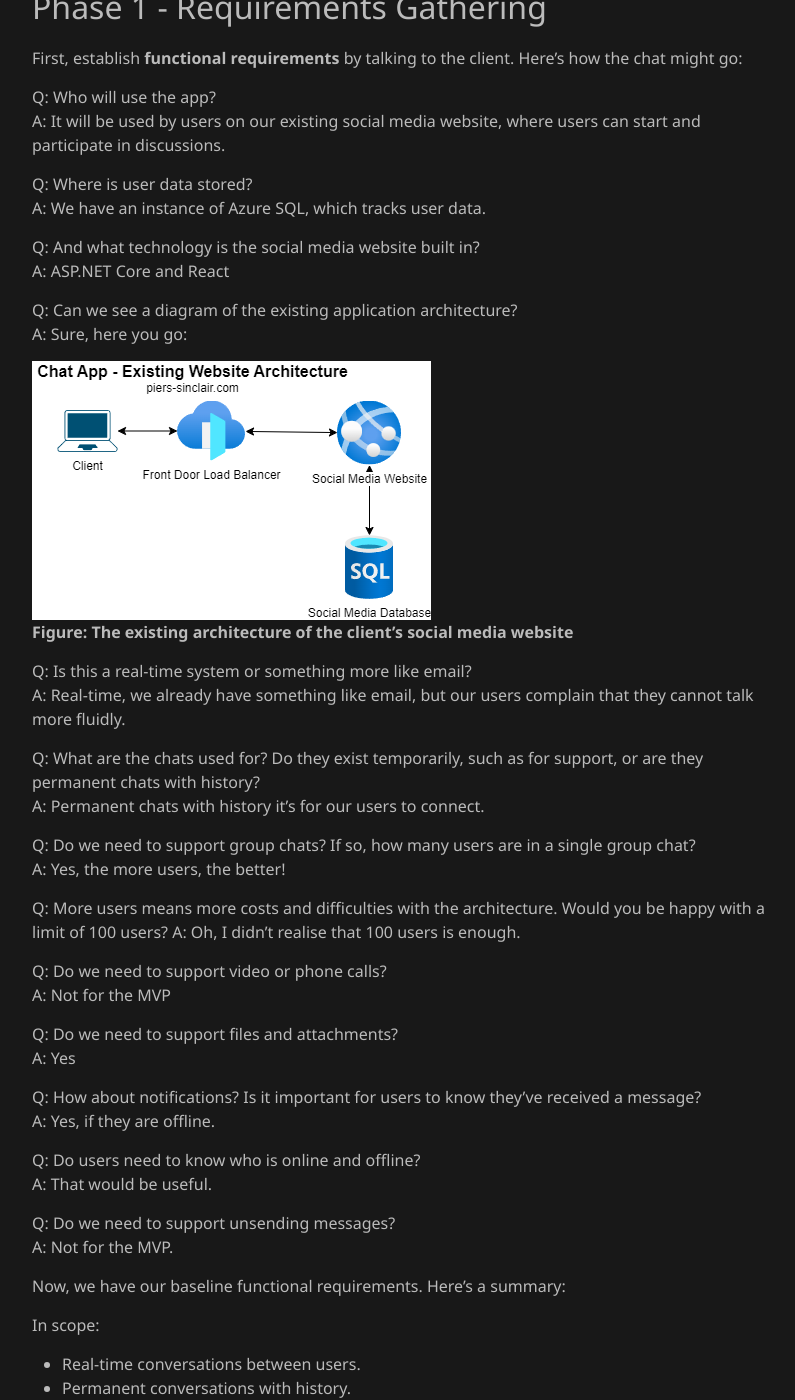
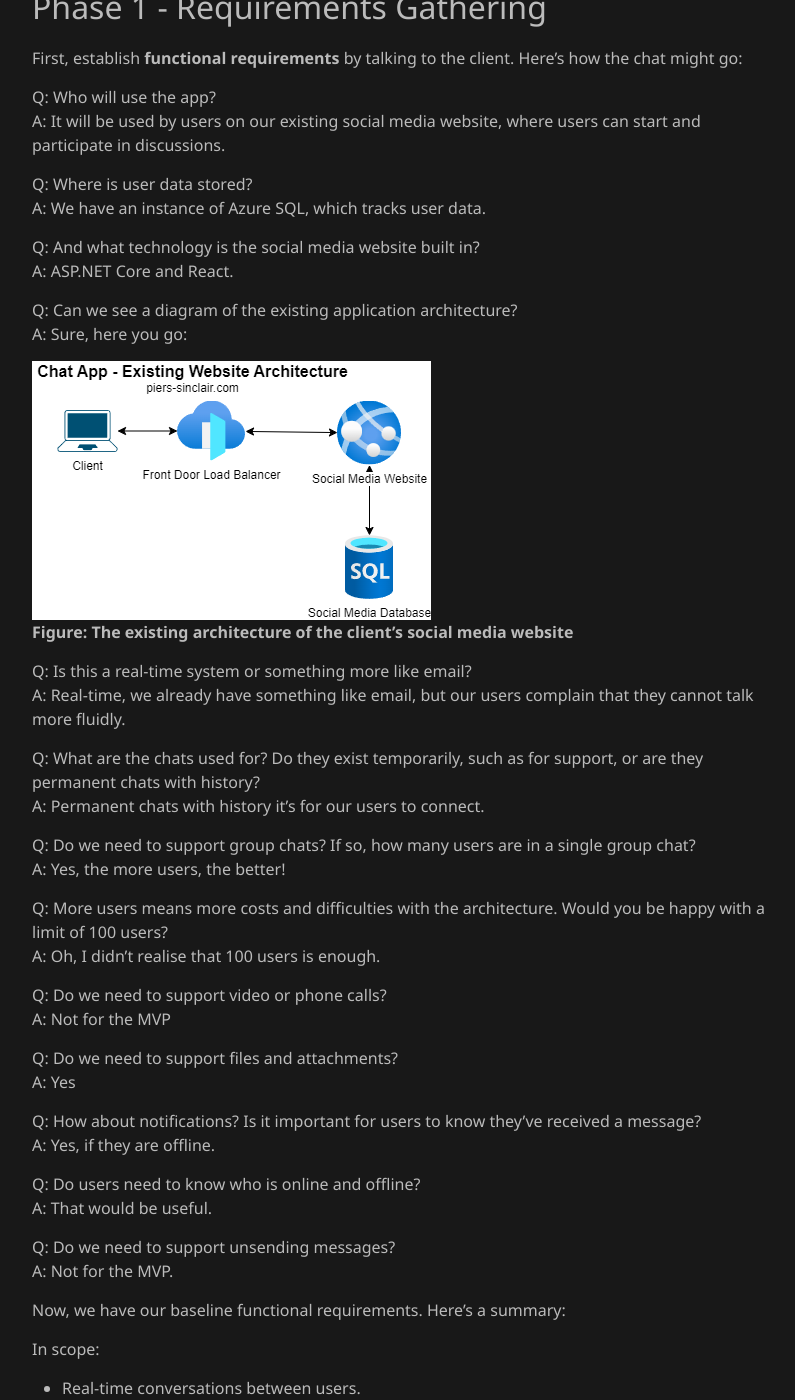
Before and after one commit to piers-sinclair/pierssinclair.github.io, a Jekyll site: the page built from _posts/2024-07-07-System-Design-in-Azure-for-clients-chat-app.md, in a window 1280 px wide and 1400 px high, scrolled down 584 px. Shown: the whole window, without its empty margins (238-1033 px from the left). Built offline with Jekyll 4.4.1, drawn with Linux system fonts in a browser that asks for light colours; comment, search, counter and statistics services are not loaded; some of the changed text lies outside the part shown.

Commit message:
Furtger grammar fixes

```diff
--- a/_posts/2024-07-07-System-Design-in-Azure-for-clients-chat-app.md
+++ b/_posts/2024-07-07-System-Design-in-Azure-for-clients-chat-app.md
@@ -31,7 +31,7 @@ Q: Where is user data stored?\
 A: We have an instance of Azure SQL, which tracks user data.
 
 Q: And what technology is the social media website built in?\
-A: ASP.NET Core and React
+A: ASP.NET Core and React.
 
 Q: Can we see a diagram of the existing application architecture?\
 A: Sure, here you go:
@@ -48,7 +48,7 @@ A: Permanent chats with history it's for our users to connect.
 Q: Do we need to support group chats? If so, how many users are in a single group chat?\
 A: Yes, the more users, the better!
 
-Q: More users means more costs and difficulties with the architecture. Would you be happy with a limit of 100 users?
+Q: More users means more costs and difficulties with the architecture. Would you be happy with a limit of 100 users?\
 A: Oh, I didn't realise that 100 users is enough.
 
 Q: Do we need to support video or phone calls?\
@@ -209,7 +209,7 @@ For now, we will leave these out-of-scope.
 **Figure: Our chat app with media storage**
 
 ### 7. How do we enable notifications for offline users?
-If users are offline, it would be good to send them notifications so they know a new message has come through. To solve this problem, we can, we can have our messaging service check if a user is offline in the user status cache, and if they are, it can send out a notification via a notification system similar to the one in [this article](2024-06-30-System-Design-in-Azure-for-clients-notification-system.md)
+If users are offline, it would be good to send them notifications so they know a new message has come through. To solve this problem, we can, we can have our messaging service check if a user is offline in the user status cache, and if they are, it can send out a notification via a notification system similar to the one in [this article](https://www.piers-sinclair.com/system-design/2024/06/30/System-Design-in-Azure-for-clients-notification-system.html)
 
 
 ![Our chat app with a notification system](/assets/diagrams/2024-07-07-System-Design-in-Azure-for-clients-chat-app/5.png)\
```
Also changed, not shown: other parts of _posts/2024-07-07-System-Design-in-Azure-for-clients-chat-app.md (+5 -5 lines).
